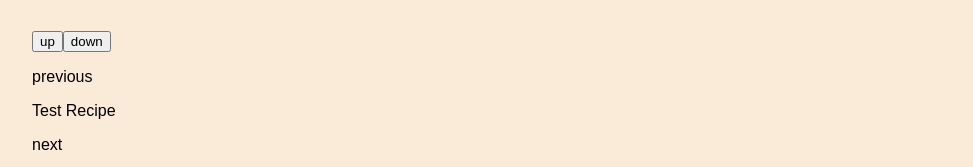
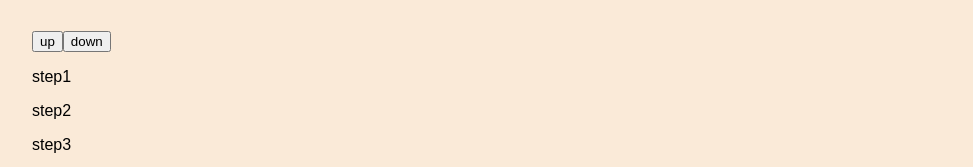
Before and after one commit to Mr-Turtle12/Chop-Chop, a Vue app in the folder frontend/: page /recipe in a window 1280 px wide. Shown: the part 647-814 px from the top of the page, without its empty margins (0-973 px from the left). Built offline with nearby package versions, Linux system fonts and the light colour scheme; a web font is replaced by a local one.

Commit message:
computed property now working.

```diff
--- a/frontend/src/components/RecipeCarousel.vue
+++ b/frontend/src/components/RecipeCarousel.vue
@@ -4,7 +4,7 @@
       <button
         class="c-recipe-carousel__button c-recipe-carousel__button--up"
         @click="
-          increment(currentIndex + 1)"
+          increment()"
       >
         up
       </button>
@@ -12,33 +12,35 @@
       <button
         class="c-recipe-carousel__button c-recipe-carousel__button--down"
         @click="
-          decrement(currentIndex - 1)"
+          decrement()"
       >
         down
       </button>
 
       <p class="c-recipe-carousel__previous js-previous">
-        previous
+        {{ previousStep }}
       </p>
       <p class="c-recipe-carousel__current js-current">
-        {{ recipe.name }}
+        {{ currentStep }}
       </p>
       <p class="c-recipe-carousel__next js-next">
-        next
+        {{ nextStep }}
       </p>
     </div>
   </section>
 </template>
 
 <script setup>
-import { reactive, computed } from 'vue'
+import { reactive, computed, ref } from 'vue'
 
 var currentIndex = 0
 const steps = ['step1','step2', 'step3', 'step4']
 
-const previous = document.getElementsByClassName('js-previous')
-const current = document.getElementsByClassName('js-current')
-const next = document.getElementsByClassName('js-next')
+var stepIndex = ref(1)
+
+var previousStep = computed(() => steps[stepIndex.value - 1])
+var currentStep = computed(() => steps[stepIndex.value])
+var nextStep = computed(() => steps[stepIndex.value + 1])
 
 const recipe = reactive({
     name: 'Test Recipe',
@@ -50,58 +52,12 @@ const recipe = reactive({
     ]
 })
 
-// const currentStep = computed((index) => {
-//     index + 1
-//     return recipe.steps[index]
-// })
-
-function increment(index) {
-    const currentStep = computed((index) => {
-        index + 1
-        return recipe.steps[index]
-    })
-    //     console.log(index)
-    //     if (index == 0 && index < steps.length - 1) {  // if first item in array
-    //         previous[0].innerHTML = 'null'
-    //         current[0].innerHTML = steps[index]
-    //         next[0].innerHTML = steps[index+1]
-
-    //         // currentIndex++
-    //     }
-    //     else if (index > 0 && index < steps.length - 1) {
-    //         previous[0].innerHTML = steps[index - 1]
-    //         current[0].innerHTML = steps[index]
-    //         next[0].innerHTML = steps[index+1]
-
-//         // currentIndex++
-//     }
-//     else if(index <= steps.length - 1) {
-//         previous[0].innerHTML = steps[index - 1]
-//         current[0].innerHTML = steps[index]
-//         next[0].innerHTML = 'null'
-//     }
+function increment() {
+    stepIndex.value += 1
 }
 
-function decrement(index) {
-//     console.log(index)
-//     if (index > 0 && index < steps.length - 1) {
-//         // currentIndex--
-
-//         previous[0].innerHTML = steps[index - 1]
-//         current[0].innerHTML = steps[index]
-//         next[0].innerHTML = steps[index + 1]
-//     }
-//     else if (index == 0 && index < steps.length - 1) {
-//         previous[0].innerHTML = 'null'
-//         current[0].innerHTML = steps[index]
-//         next[0].innerHTML = steps[index + 1]
-//     }
-//     else if(index >= steps.length - 1) {
-//         // currentIndex--
-//         previous[0].innerHTML = steps[index - 1]
-//         current[0].innerHTML = steps[index]
-//         next[0].innerHTML = 'null'
-//     }
+function decrement() {
+    stepIndex.value -= 1
 }
 </script>
 
```
